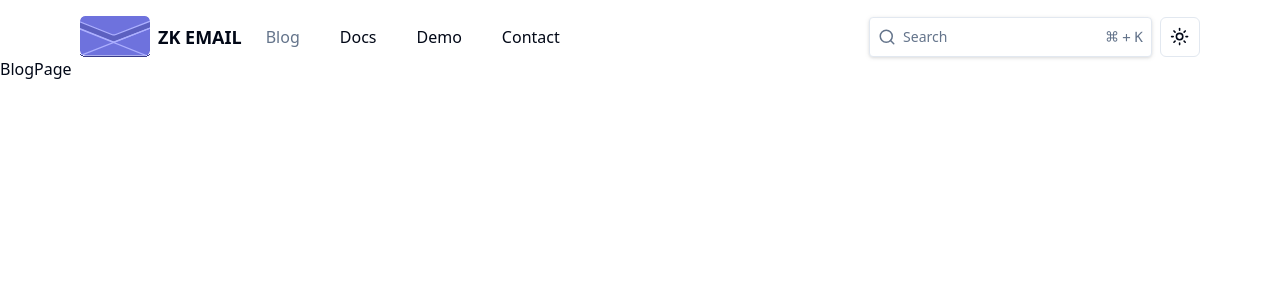
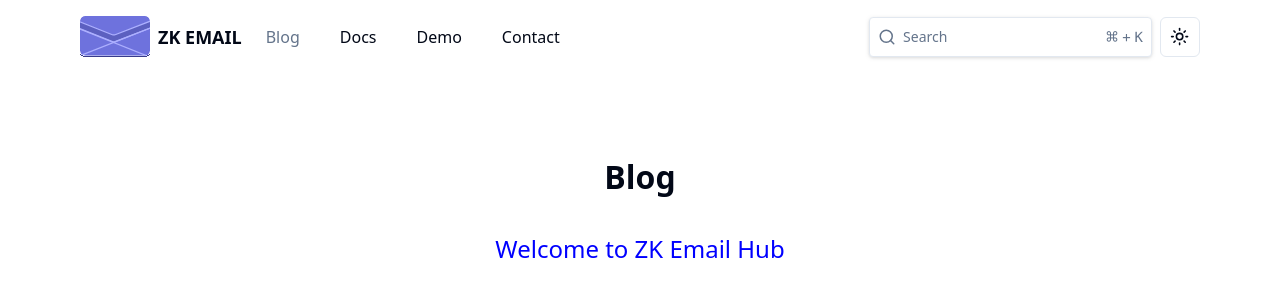
Before and after one commit to zkemail/prove.email-old, a Next.js app: page /blog in a window 1280 px wide. Shown: the top 300 px of the page. Built offline with nearby package versions, Linux system fonts and the light colour scheme.

Commit message:
fix and display mdx blog

```diff
--- a/src/app/(routes)/blog/[slug]/page.tsx
+++ b/src/app/(routes)/blog/[slug]/page.tsx
@@ -1,15 +1,21 @@
-import React from "react";
+import { serialize } from "next-mdx-remote/serialize";
+
+import { Post, getAllPosts, getPostBySlug } from "@/lib/posts";
+import { notFound } from "next/navigation";
+import PostSegment from "@/components/post/Post";
 
 export async function generateStaticParams() {
-    const posts = [{ slug: "1" }];
+  const posts = await getAllPosts();
 
-    return posts.map((post) => ({
-      slug: post.slug,
-    }));
-  }
+  return posts.map((post) => ({
+    slug: post.slug,
+  }));
+}
 
-const Testpage = () => {
-  return <div>Testpage</div>;
-};
+export default async function Post({ params }: { params: { slug: string } }) {
+  const post = await getPostBySlug(params.slug);
 
-export default Testpage;
+  if (!post) notFound();
+
+  return <PostSegment post={post} />;
+}
--- a/src/app/(routes)/blog/page.tsx
+++ b/src/app/(routes)/blog/page.tsx
@@ -1,9 +1,25 @@
-import React from 'react'
+import Link from "next/link";
+import { getAllPosts } from "@/lib/posts";
 
-const BlogPage = () => {
+export default async function Blog() {
+  const posts = await getAllPosts();
+
   return (
-    <div>BlogPage</div>
-  )
+    <div className="flex flex-col items-center gap-[20px] mt-24">
+      <h1 style={{ fontSize: "2em", fontWeight: "bold" }}>Blog</h1>
+
+      <ul style={{ listStyle: "none", padding: 0 }}>
+        {posts.map((post) => (
+          <li key={post.slug} className="my-[10px]">
+            <Link
+              href={`/blog/${post.slug}`}
+              style={{ textDecoration: "none", color: "blue" }}
+            >
+              <h2 style={{ fontSize: "1.5em" }}>{post.title}</h2>
+            </Link>
+          </li>
+        ))}
+      </ul>
+    </div>
+  );
 }
-
-export default BlogPage
--- a/src/components/oldComponents/pages/blog/[slug].tsx
+++ b/src/components/oldComponents/pages/blog/[slug].tsx
@@ -1,15 +1,10 @@
-import { GetStaticPaths, GetStaticProps } from "next";
-import { ReactNode } from "react";
-import { Post as PostType, getAllPosts, getPostBySlug } from "../../../../lib/posts";
 import { serialize } from "next-mdx-remote/serialize";
 import { MDXRemote } from "next-mdx-remote";
 import { MDXProvider } from "@mdx-js/react";
 import { ThemeUIProvider } from "theme-ui";
 import preset from "@theme-ui/preset-tailwind";
-
-interface PostProps {
-  post: PostType;
-}
+import { getAllPosts, getPostBySlug } from "@/lib/posts";
+import { notFound } from "next/navigation";
 
 type Params = {
   params: {
@@ -17,42 +12,60 @@ type Params = {
   };
 };
 
-export default function Post({ post }: PostProps) {
+export async function generateStaticParams() {
+  const posts = await getAllPosts();
+
+  return posts.map((post) => ({
+    slug: post.slug,
+  }));
+}
+
+const getPost = async (slug: string) => {
+  const post = await getPostBySlug(slug);
+
+  if (!post) notFound();
+
+  return post;
+};
+
+export default async function Post({ params }: Params) {
+  const post = await getPostBySlug(params.slug);
+
   return (
     <ThemeUIProvider theme={preset}>
       <div style={{ padding: "80px" }}>
         <h1>{post.title}</h1>
-        {/* <MDXProvider components={{}}>
+        <MDXProvider components={{}}>
           <MDXRemote {...post.content} />
-        </MDXProvider> */}
+        </MDXProvider>
       </div>
     </ThemeUIProvider>
   );
 }
 
-export const getStaticProps = async ({ params }: Params) => {
-  const post = await getPostBySlug(params.slug);
-  // const mdxSource = await serialize(post.content);
+// export const getStaticProps = async ({ params }: Params) => {
+//   const post = await getPostBySlug(params.slug);
+//   // const mdxSource = await serialize(post.content);
 
-  return {
-    props: {
-      post: {
-        ...post,
-        content: post.content,
-      },
-    },
-  };
-};
+//   return {
+//     props: {
+//       post: {
+//         ...post,
+//         content: post.content,
+//       },
+//     },
+//   };
+// };
 
-export const getStaticPaths: GetStaticPaths = async () => {
-  const posts = await getAllPosts();
+// export const getStaticPaths: GetStaticPaths = async () => {
+//   const posts = await getAllPosts();
 
-  return {
-    paths: posts.map((post) => ({
-      params: {
-        slug: post.slug,
-      },
-    })),
-    fallback: false,
-  };
-};
+//   return {
+//     paths: posts.map((post) => ({
+//       params: {
+//         slug: post.slug,
+//       },
+//     })),
+//     fallback: false,
+//   };
+// };
--- /dev/null
+++ b/src/components/post/Post.tsx
@@ -0,0 +1,22 @@
+"use client";
+
+import { MDXProvider } from "@mdx-js/react";
+import { MDXRemote } from "next-mdx-remote";
+import { Post } from "@/lib/posts";
+
+interface PostProps {
+  post: Post;
+}
+
+const Post = ({ post }: PostProps) => {
+  return (
+    <div style={{ padding: "80px" }}>
+      <h1>{post.title}</h1>
+      <MDXProvider components={{}}>
+        <MDXRemote {...post.content} />
+      </MDXProvider>
+    </div>
+  );
+};
+
+export default Post;
```
